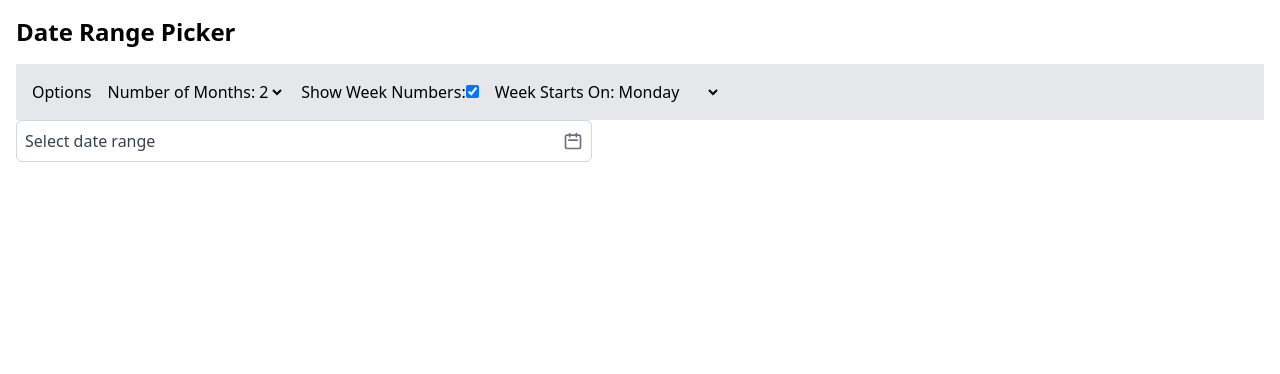
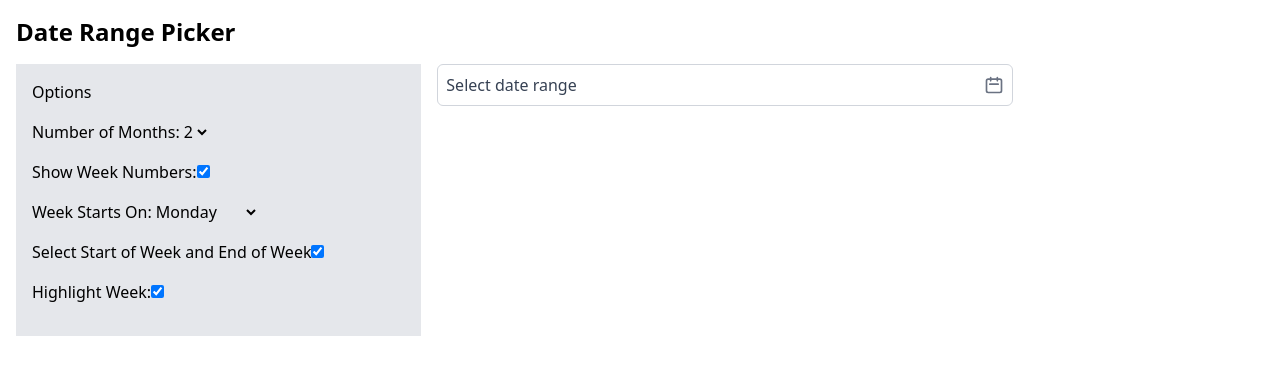
Before and after one commit to ttahm3d/datepicker, a React (Vite) app: page / in a window 1280 px wide. Shown: the top 374 px of the page. Built offline with nearby package versions, Linux system fonts and the light colour scheme.

Commit message:
feat - added play ground options

```diff
--- a/src/App.tsx
+++ b/src/App.tsx
@@ -17,6 +17,8 @@ const App: React.FC = () => {
     numberOfMonths: 2,
     showWeekNumbers: true,
     weekStartsOn: 1,
+    highlightFullWeekOnHover: true,
+    defaultToWeekStartAndEndDates: true,
   });
 
   const handleDateRangeChange = (newDateRange: DateRange) => {
@@ -25,9 +27,10 @@ const App: React.FC = () => {
   };
 
   return (
-    <div className="p-4">
+    <div className="p-4 h-full">
       <h1 className="text-2xl font-bold mb-4">Date Range Picker</h1>
-      <div className="bg-gray-200 p-4 flex gap-4">
+      <section className="grid grid-cols-3 gap-4 min-h-full">
+        <div className="bg-gray-200 p-4 flex flex-col gap-4 col-span-1 mb-4 h-full">
           <h1>Options</h1>
           <label>
             Number of Months:
@@ -66,8 +69,34 @@ const App: React.FC = () => {
               <option value={6}>Saturday</option>
             </select>
           </label>
+          <label>
+            Select Start of Week and End of Week
+            <input
+              type="checkbox"
+              checked={options.defaultToWeekStartAndEndDates}
+              onChange={(e) =>
+                setOptions({
+                  ...options,
+                  defaultToWeekStartAndEndDates: e.target.checked,
+                })
+              }
+            />
+          </label>
+          <label>
+            Highlight Week:
+            <input
+              type="checkbox"
+              checked={options.highlightFullWeekOnHover}
+              onChange={(e) =>
+                setOptions({
+                  ...options,
+                  highlightFullWeekOnHover: e.target.checked,
+                })
+              }
+            />
+          </label>
         </div>
-
+        <div className="col-span-2">
           <Daterange
             initialDateRange={dateRange}
             onChange={handleDateRangeChange}
@@ -78,8 +107,10 @@ const App: React.FC = () => {
             numberOfMonths={
               options.numberOfMonths as DateRangePickerProps["numberOfMonths"]
             }
-        highlightFullWeekOnHover
-        defaultToWeekStartAndEndDates
+            highlightFullWeekOnHover={options.highlightFullWeekOnHover}
+            defaultToWeekStartAndEndDates={
+              options.defaultToWeekStartAndEndDates
+            }
           />
 
           {dateRange.startDate && dateRange.endDate && (
@@ -90,7 +121,8 @@ const App: React.FC = () => {
               <p>
                 Duration:{" "}
                 {Math.floor(
-              (dateRange.endDate.getTime() - dateRange.startDate.getTime()) /
+                  (dateRange.endDate.getTime() -
+                    dateRange.startDate.getTime()) /
                     (1000 * 60 * 60 * 24)
                 ) + 1}{" "}
                 days
@@ -98,6 +130,8 @@ const App: React.FC = () => {
             </div>
           )}
         </div>
+      </section>
+    </div>
   );
 };
 
```
Lines whose indentation alone changed are shown as unchanged.
